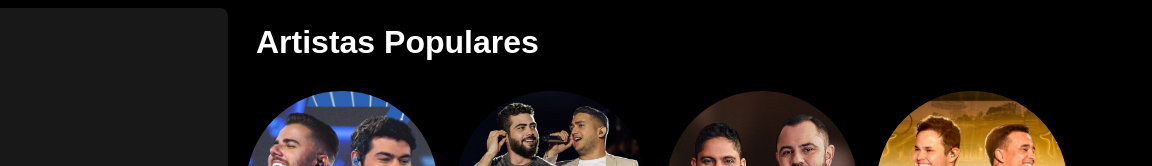
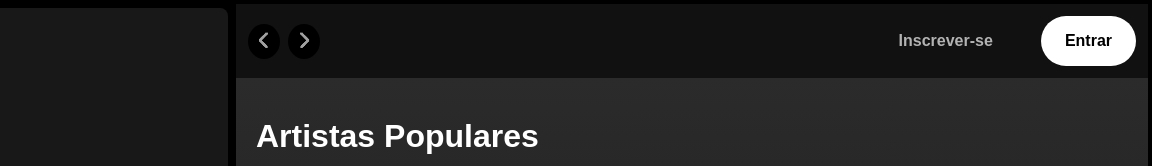
Before and after one commit to JuliaConconi/spotify, a plain HTML site: page home.html in a window 1280 px wide. Shown: the top 166 px of the page, 128-1280 px from the left. Drawn offline with Linux system fonts and the light colour scheme.

Commit message:
home finalização

```diff
--- a/home.css
+++ b/home.css
@@ -77,8 +77,55 @@ main {
     font-size: 32px;
 }
 
+#fundo-degrade {
+    background-image: linear-gradient(rgb(43, 43, 43), black);
+    padding-top: 20px;
+}
+
+#topo {
+    background-color: rgb(17, 17, 17);
+    display: flex;
+    justify-content: space-between;
+    padding: 12px;
+    font-weight: bold;
+}
+
+#topo div {
+    display: flex;
+}
+
+#topo .direita {
+    gap: 24px;
+}
+
+#topo .esquerda {
+    gap: 8px;
+    align-items: center;
+}
+
+#topo .esquerda button {
+    background-color: black;
+    border-radius: 100%;
+    padding: 8px;
+    outline: none;
+    border: 0;
+}
+
+#topo .esquerda img {
+    height: 16px;
+}
+
+#topo .direita a {
+    padding: 16px 24px;
+    border-radius: 50px;
+}
+
+#link2 {
+    background-color: white;
+    color: black;
+}
+
 h3{
-
     font-size: 15px;
     text-align: left;
     color: gray;
--- a/home.html
+++ b/home.html
@@ -63,6 +63,17 @@
         </div>
     </header>
     <main>
+        <section id="topo">
+            <div class="esquerda">
+                <button><img src="./img/seta-esquerda.PNG"></button>
+                <button><img src="./img/seta-direita.PNG"></button>
+            </div>
+            <div class="direita">
+                <a href="#" id="link1">Inscrever-se</a>
+                <a href="./entrar.html" id="link2">Entrar</a>
+            </div>
+        </section>
+        <div id="fundo-degrade">
             <section class="artists">
                 <h1>Artistas Populares</h1>
                 <div class="artist-list">
@@ -133,6 +144,7 @@
                     </div>
                 </div>
             </section>
+        </div>
     </main>
 </body>
 </html>
```
Also changed, not shown: img/seta-direita.PNG (added), img/seta-esquerda.PNG (added). Lines whose indentation alone changed are shown as unchanged.
